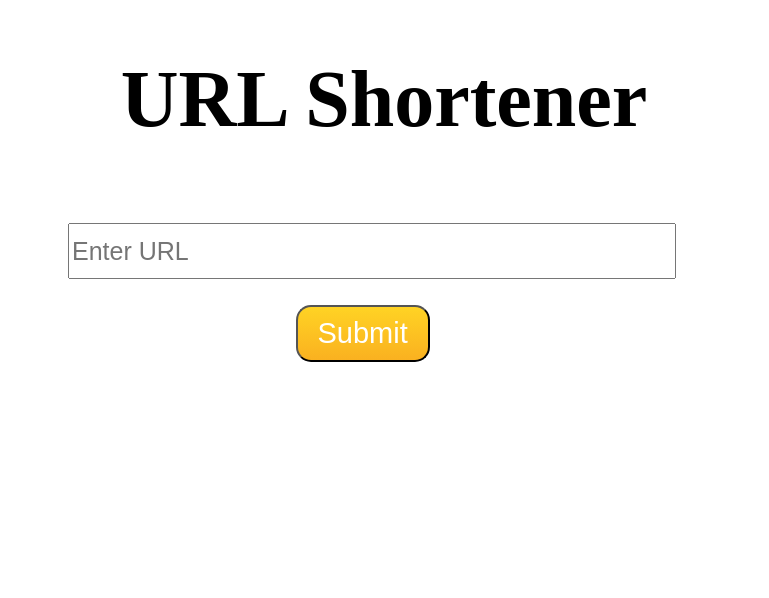
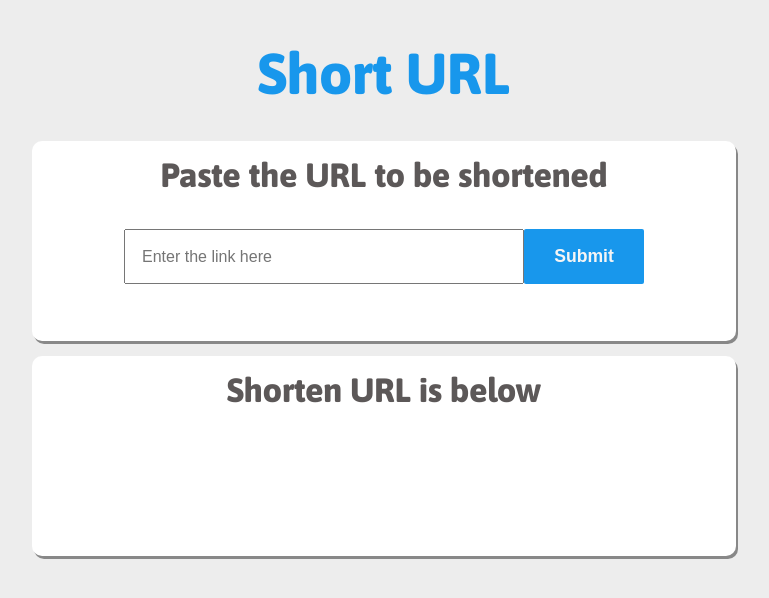
Before and after one commit to rishz/URL-Shortener, a website: page static/index.html in a window 1280 px wide. Shown: the whole page, without its empty margins (256-1025 px from the left). Drawn offline with Linux system fonts and the light colour scheme.

Commit message:
New style added to URL shortner

```diff
--- a/static/index.html
+++ b/static/index.html
@@ -2,7 +2,7 @@
 <html lang="en">
 <head>
     <meta charset="UTF-8">
-    <link rel="stylesheet" href="style.css">
+    <link rel="stylesheet" href="style2.css">
     <script src="jquery.min.js"></script>
     <script src="script.js"></script>
 
@@ -11,12 +11,32 @@
 <body>
 
 <div class="center">
-    <h1 align="center"> URL Shortener</h1>
+    <h1> Short URL </h1>
 </div>
-    <input id="url" type="text" placeholder="Enter URL" name="url">
-    <br>
-    <input id="submit" type="submit" class="btn">
-    <div id="shortcode" class="mydiv"></div>
+
+<div class="container flex">
+    <div class="input-card card">
+
+        <div class="heading ">
+            <h3>Paste the URL to be shortened</h3>
+        </div>
+
+        <div class="bar  flex">
+                <input id="url" type="text" placeholder="Enter the link here" name="url">
+
+                <input id="submit" type="submit" class="btn">
+        </div>
+    </div>
+
+    <div class="output-card card flex-col">
+
+        <div class="heading ">
+            <h3>Shorten URL is below </h3>
+        </div>
+
+       <div id="shortcode" class="mydiv "></div>
+    </div>
+</div>
 
 </body>
 </html>
--- a/static/script.js
+++ b/static/script.js
@@ -1,6 +1,4 @@
-/**
- * Created by rishabhshukla on 09/03/17.
- */
+
 $(function () {
     $('#submit').click(function () {
         var url = $('#url').val();
--- a/static/style.css
+++ /dev/null
@@ -1,54 +0,0 @@
-*{
-    align: center;
-}
-#url{
-    align: center;
-    size: 100px;
-    height: 50px;
-    width: 600px;
-    font-family: Arial;
-    font-size: 25px;
-    margin-top: 2%;
-    margin-left: 25%;
-}
-.btn {
-    background: #ffd324;
-    background-image: -webkit-linear-gradient(top, #ffd324, #fab120);
-    background-image: -moz-linear-gradient(top, #ffd324, #fab120);
-    background-image: -ms-linear-gradient(top, #ffd324, #fab120);
-    background-image: -o-linear-gradient(top, #ffd324, #fab120);
-    background-image: linear-gradient(to bottom, #ffd324, #fab120);
-    border-radius: 15px;
-    font-family: sans-serif;
-    color: #ffffff;
-    font-size: 29px;
-    padding: 10px 20px 10px 20px;
-    text-decoration: black;
-    margin-top: 2%;
-    margin-left: 43%;
-}
-
-.btn:hover {
-    background: #3cb0fd;
-    background-image: -webkit-linear-gradient(top, #3cb0fd, #3498db);
-    background-image: -moz-linear-gradient(top, #3cb0fd, #3498db);
-    background-image: -ms-linear-gradient(top, #3cb0fd, #3498db);
-    background-image: -o-linear-gradient(top, #3cb0fd, #3498db);
-    background-image: linear-gradient(to bottom, #3cb0fd, #3498db);
-    text-decoration: none;
-}
-
-.mydiv{
-    align-self: center;
-    align-items: center;
-    font-family: "American Typewriter";
-    font-size:30px;
-    font-style: inherit;
-    margin-top: 3%;
-    margin-left: 25%;
-
-}
-.center{
-    font-family: "American Typewriter";
-    font-size: 40px;
-}
--- /dev/null
+++ b/static/style2.css
@@ -0,0 +1,96 @@
+@import url('https://fonts.googleapis.com/css2?family=Asap:wght@800&display=swap');
+
+*{
+    padding: 0%;
+    margin: 0%;
+    box-sizing: border-box;
+    text-decoration: none;
+}
+
+body{
+    font-family: 'Asap', sans-serif;
+    text-align: center;
+    background-color: rgb(237, 237, 237);
+}
+
+/* heading of page : Short URL */
+.center{
+    font-size: 1.8rem;
+    color: #1897ec;
+    /* border: 2px solid black;  */
+    padding: 40px 20px 25px 20px;
+}
+
+/* utility classes */
+.flex{
+    display: flex;
+    justify-content: center;
+    align-items: center;
+}
+
+/* .b{
+border: 2px solid red;
+} */
+
+.container{
+    width: 100%;
+    height: 80%;
+    padding: 10px 0px;
+    flex-direction: column;
+    row-gap: 15px;
+}
+
+.flex-col{
+    flex-direction: column;
+}
+
+/* input card */
+.card{
+    /* border: 2px solid green; */
+    height: 200px;
+    width: 55%;
+    background-color: white;
+    border-radius: 10px;
+    box-shadow: 2px 3px#888888;
+}
+
+/* url */
+#url{
+    size: 100px;
+    height: 55px;
+    width: 400px;
+    font-size: 1rem;
+    padding: 10px 16px;
+}
+
+/* button  */
+.btn {
+    height: 55px;
+    width: 120px;
+    font-size: 1.1rem;
+    background-color: #1897ec;
+    color: whitesmoke;
+    font-weight: 600;
+    padding: 0%;
+    border-color: transparent;
+    border-radius: 2px;
+}
+
+.btn:hover{
+    background-color:  rgb(56, 171, 56);
+    border: 3px solid green;
+}
+
+.heading{
+    font-size: 1.8rem;
+    text-align: center;
+    color: rgb(92, 88, 88);
+    padding: 15px 0px 35px;
+}
+
+.mydiv{
+    font-size: 1rem;
+    padding: 10px 16px;
+    height: 55px;
+    font-size: 1rem;
+}
```
